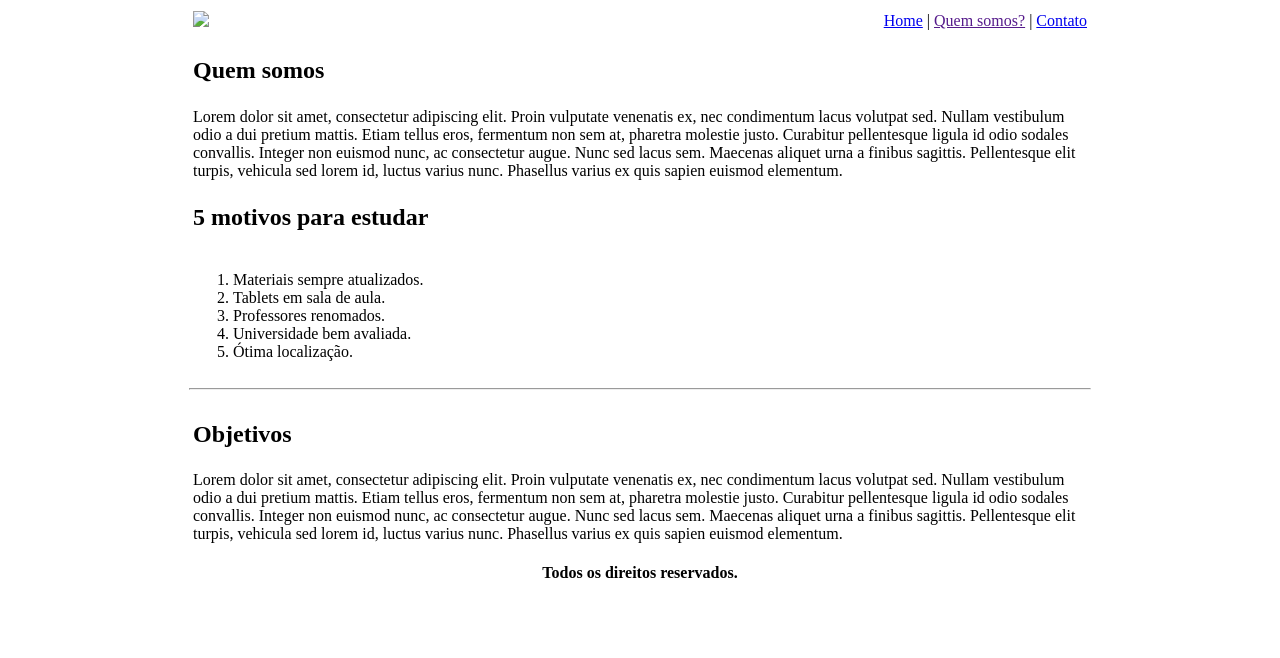
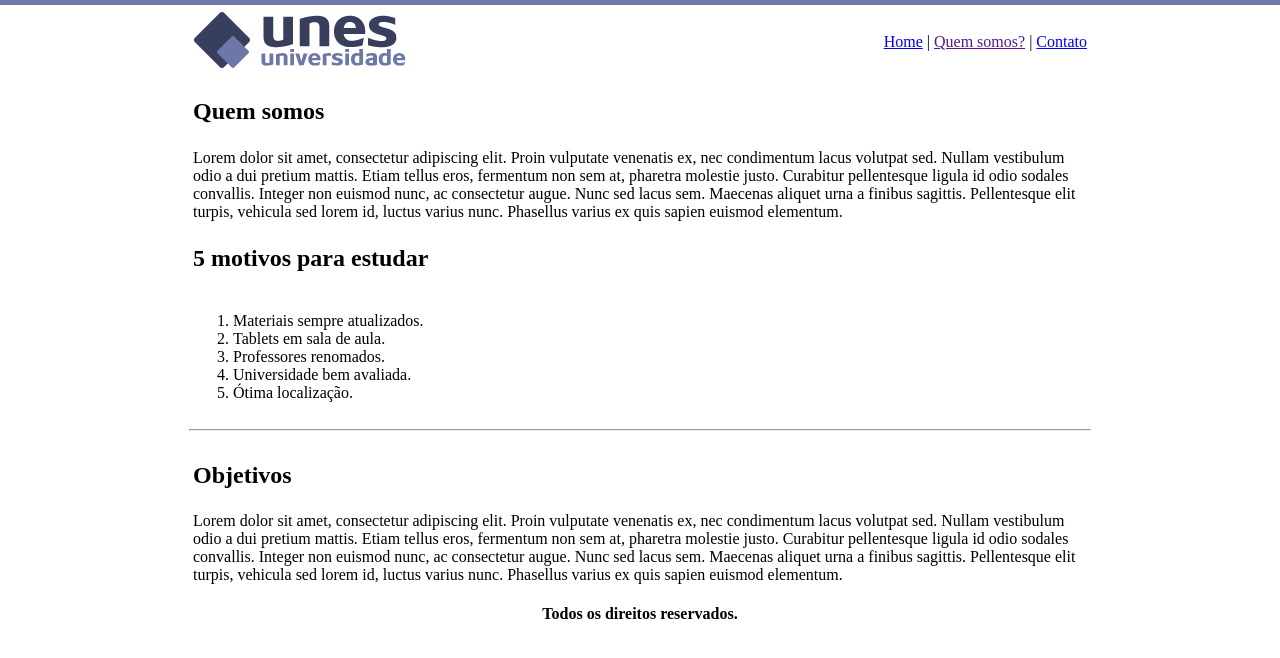
Before and after one commit to 21yyri/coisabesta, a plain HTML site: page quemSomos.html in a window 1280 px wide. Drawn offline with Linux system fonts and the light colour scheme; the site is published under a folder, as on GitHub Pages, so addresses that start at the root find nothing.

Commit message:
Update quemSomos.html

```diff
--- a/quemSomos.html
+++ b/quemSomos.html
@@ -4,14 +4,14 @@
     <meta charset="UTF-8">
     <title>UNES - Sobre</title>
 </head>
-<body background="/IMGs/fundo2.png">
+<body background="IMGs/fundo2.png">
     <table align="center" width="900">
         <tr>
-            <td><img src="/IMGs/logo.png"></td>
+            <td><img src="IMGs/logo.png"></td>
             <td align="right">
                 <a href="index.html">Home</a> |
                 <a href="">Quem somos?</a> |
-                <a href="/HTML/contato.html">Contato</a>
+                <a href="contato.html">Contato</a>
             </td>
         </tr>
     </table>
```
